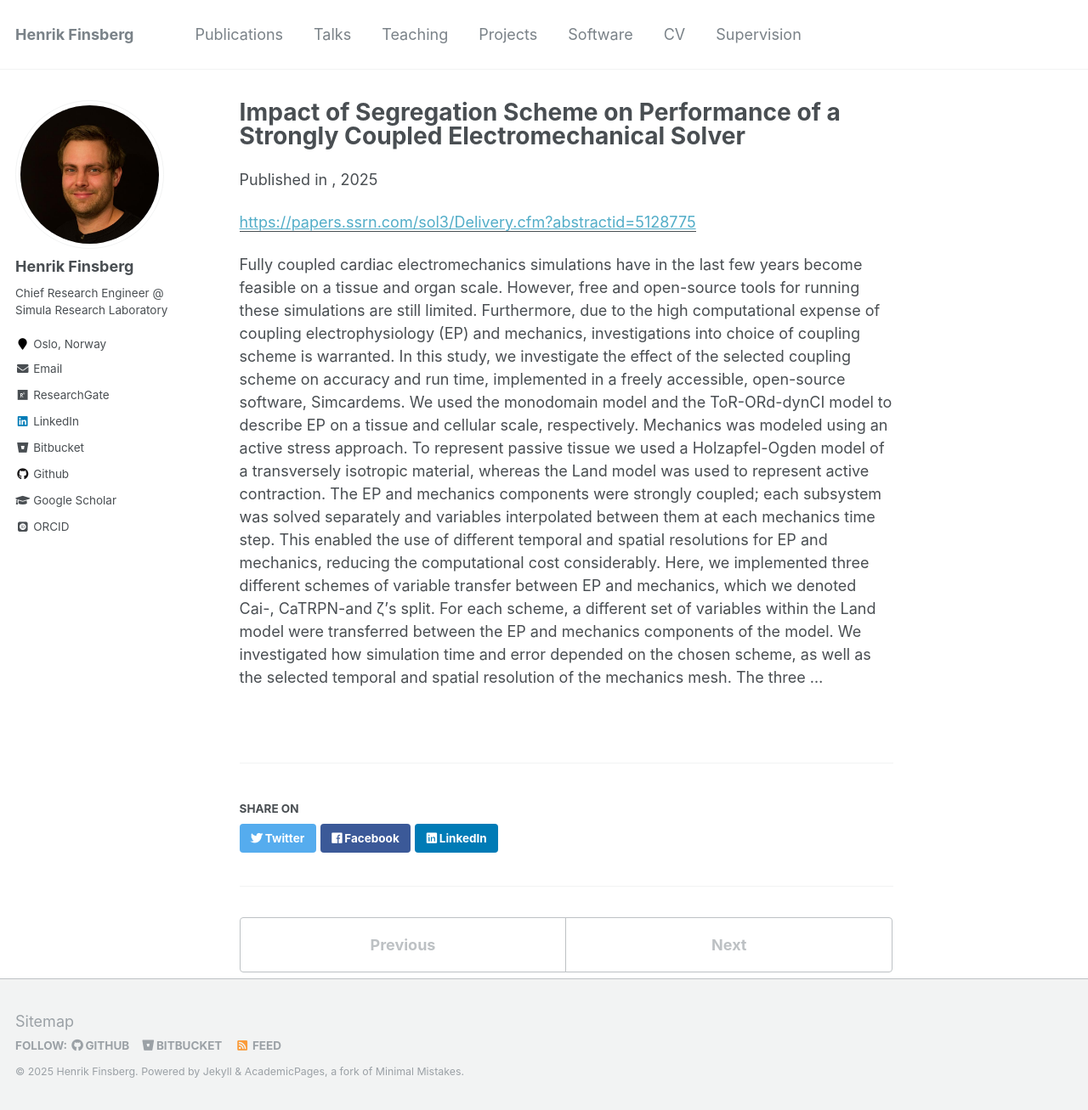
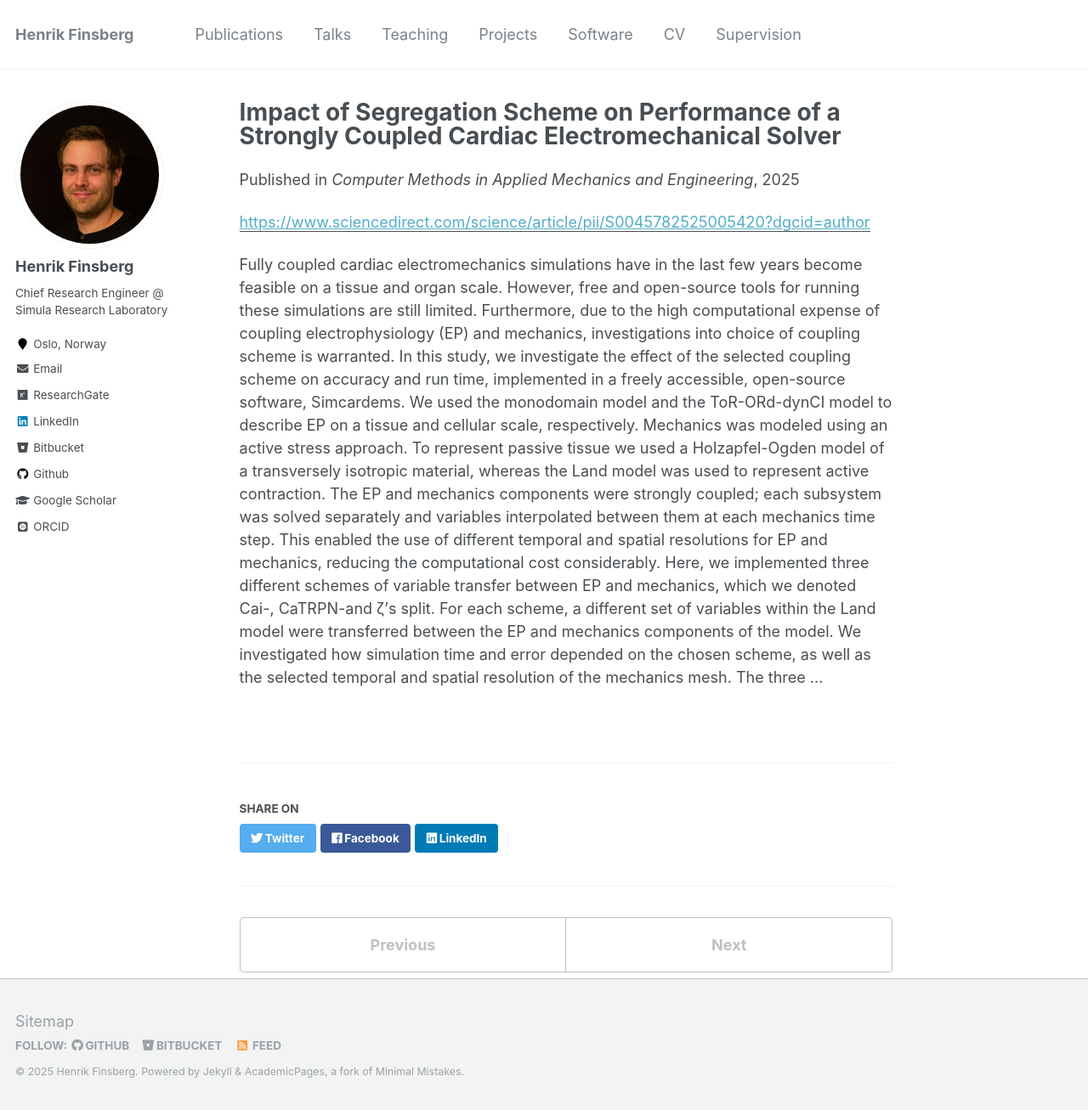
Before and after one commit to finsberg/finsberg.github.io, a Jekyll site: the page built from _publications/2025-02-10-impact-of-segregation-scheme.md, in a window 1280 px wide and 1307 px high. Shown: the whole window at 85% size. Built offline with Jekyll 4.4.1, drawn with Linux system fonts in a browser that asks for light colours; some web fonts are replaced.

Commit message:
Update pub - Impact of ...

```diff
--- a/_publications/2025-02-10-impact-of-segregation-scheme.md
+++ b/_publications/2025-02-10-impact-of-segregation-scheme.md
@@ -1,11 +1,11 @@
 ---
-title: Impact of Segregation Scheme on Performance of a Strongly Coupled Electromechanical Solver
+title: Impact of Segregation Scheme on Performance of a Strongly Coupled Cardiac Electromechanical Solver
 collection: publications
 permalink: /publication/impact-of-segregation-scheme
 excerpt: 'Fully coupled cardiac electromechanics simulations have in the last few years become feasible on a tissue and organ scale'
 date: 2025-02-10
-venue: ''
-paperurl: 'https://papers.ssrn.com/sol3/Delivery.cfm?abstractid=5128775'
+venue: 'Computer Methods in Applied Mechanics and Engineering'
+paperurl: 'https://www.sciencedirect.com/science/article/pii/S0045782525005420?dgcid=author'
 authors:': 'Lena Myklebust, Hermenegild Arevalo, Cécile Daversin-Catty, Samuel Wall, Henrik Finsberg'
 ---
 
```
